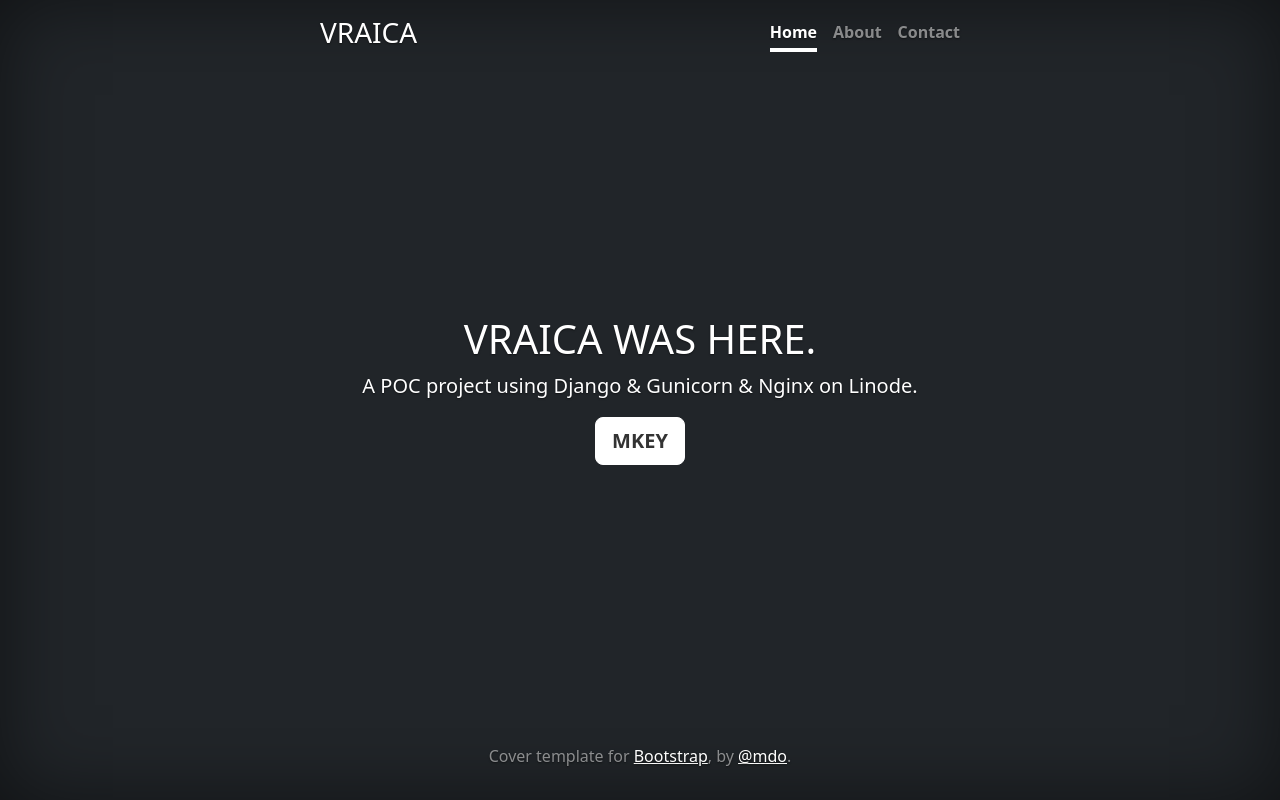
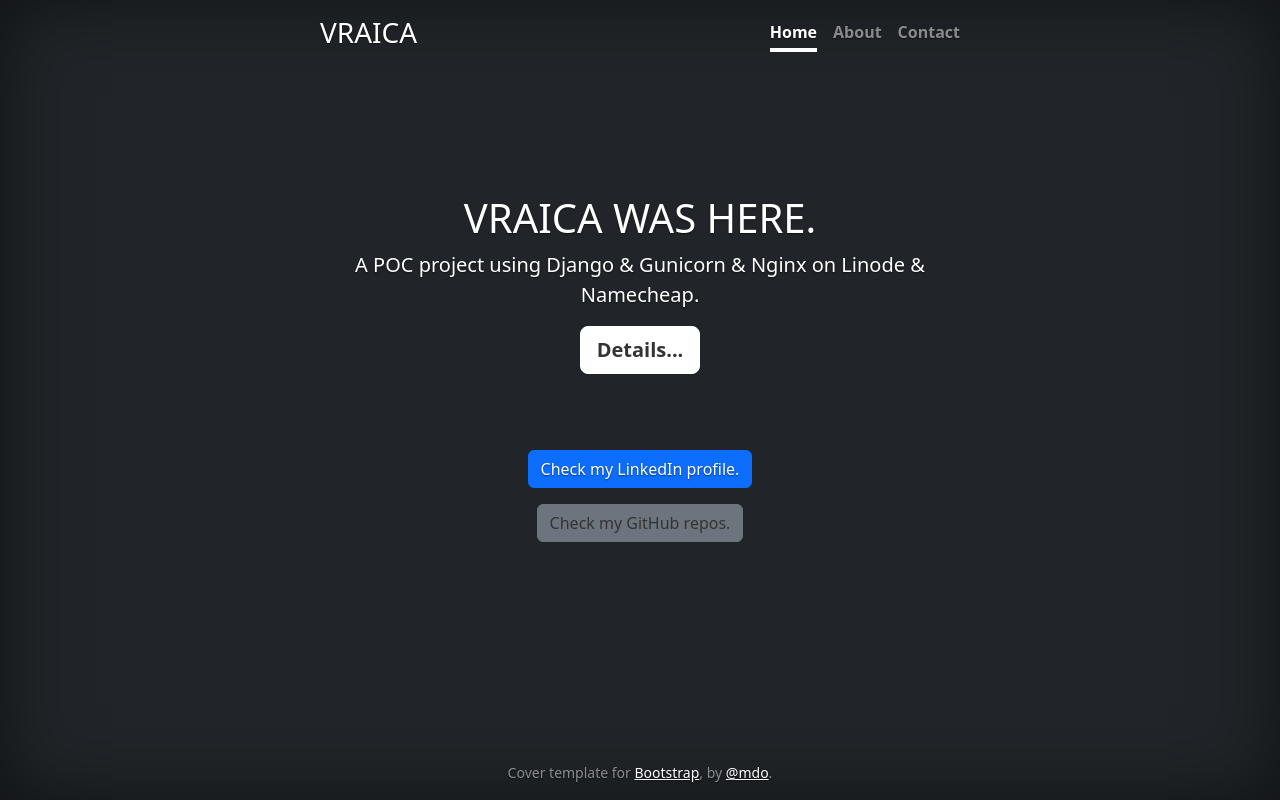
Before and after one commit to vraica-dev/vraicapp, a Django app: page / in a window 1280 px wide. Run offline with Django 4.2, Linux system fonts and the light colour scheme.

Commit message:
home page changes

```diff
--- a/VraicaApp/cvul/templates/cvul/home.html
+++ b/VraicaApp/cvul/templates/cvul/home.html
@@ -88,14 +88,25 @@
 
   <main class="px-3">
     <h1>VRAICA WAS HERE.</h1>
-    <p class="lead">A POC project using Django & Gunicorn & Nginx on Linode.</p>
+    <p class="lead">A POC project using Django & Gunicorn & Nginx on Linode & Namecheap.</p>
     <p class="lead">
-      <a href="#" class="btn btn-lg btn-secondary fw-bold border-white bg-white">MKEY</a>
+      <a href="#" class="btn btn-lg btn-secondary fw-bold border-white bg-white">Details...</a>
     </p>
+
+    <section class="py-1 text-center container">
+      <div class="row py-lg-5">
+        <div class="col-lg-6 col-md-8 mx-auto">
+            <a href="https://linkedin.com/in/valiraica" class="btn btn-primary my-2">Check my LinkedIn profile.</a>
+            <a href="https://github.com/vraica-dev" class="btn btn-secondary my-2">Check my GitHub repos.</a>
+          </p>
+        </div>
+      </div>
+    </section>
+
   </main>
 
   <footer class="mt-auto text-white-50">
-    <p>Cover template for <a href="https://getbootstrap.com/" class="text-white">Bootstrap</a>, by <a href="https://twitter.com/mdo" class="text-white">@mdo</a>.</p>
+    <small>Cover template for <a href="https://getbootstrap.com/" class="text-white">Bootstrap</a>, by <a href="https://twitter.com/mdo" class="text-white">@mdo</a>.</small>
   </footer>
 </div>
 
```
